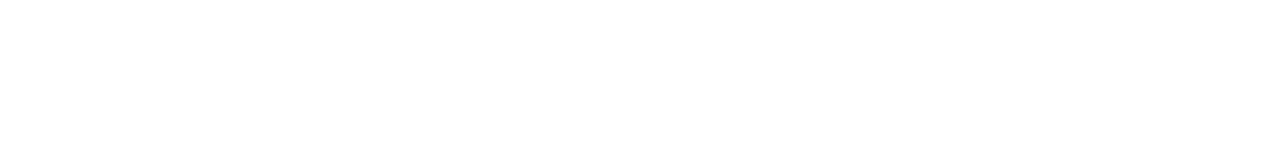
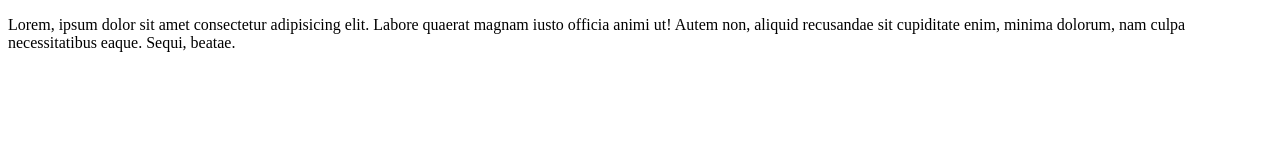
Before and after one commit to Shaheryar4/Git-example, a plain HTML site: page index.html in a window 1280 px wide. Drawn offline with Linux system fonts and the light colour scheme.

Commit message:
second commit

```diff
--- a/index.html
+++ b/index.html
@@ -6,6 +6,8 @@
     <title>Document</title>
 </head>
 <body>
-
+    <p>
+        Lorem, ipsum dolor sit amet consectetur adipisicing elit. Labore quaerat magnam iusto officia animi ut! Autem non, aliquid recusandae sit cupiditate enim, minima dolorum, nam culpa necessitatibus eaque. Sequi, beatae.
+    </p>
 </body>
 </html>
```
